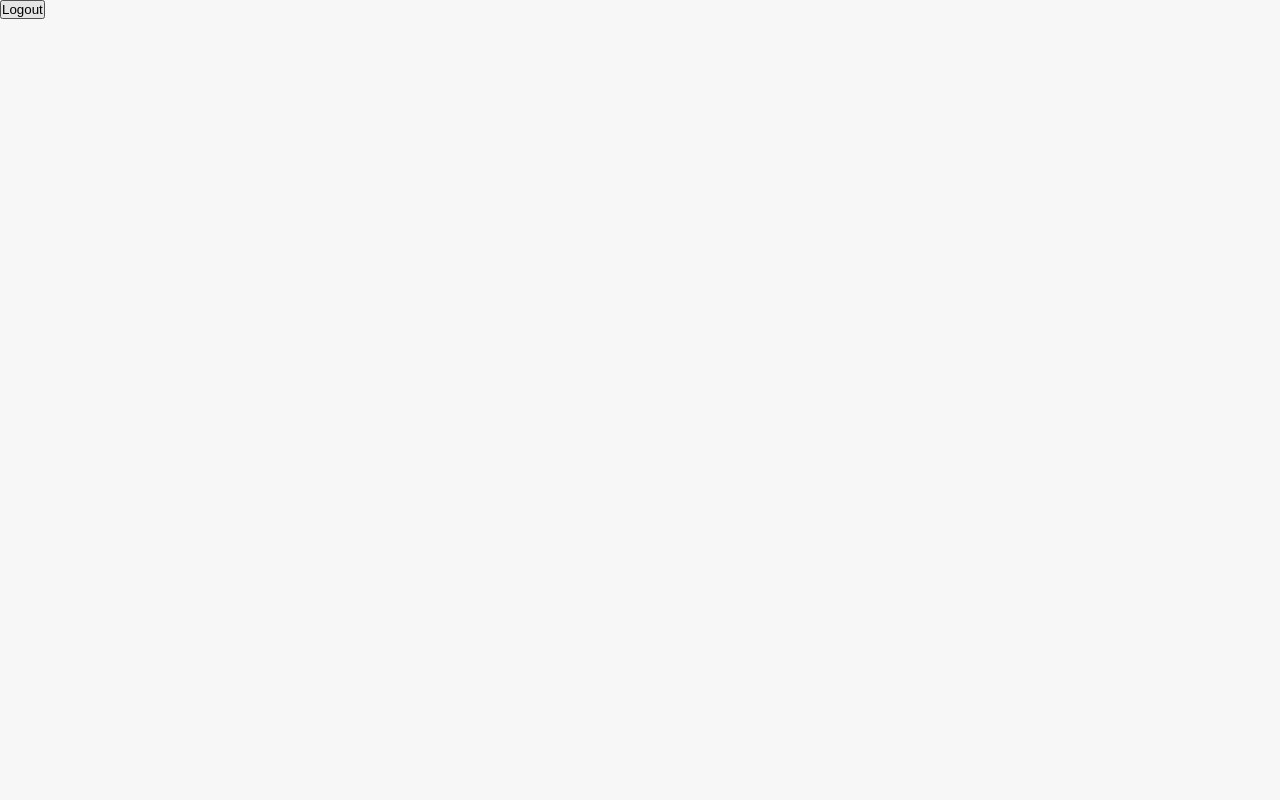
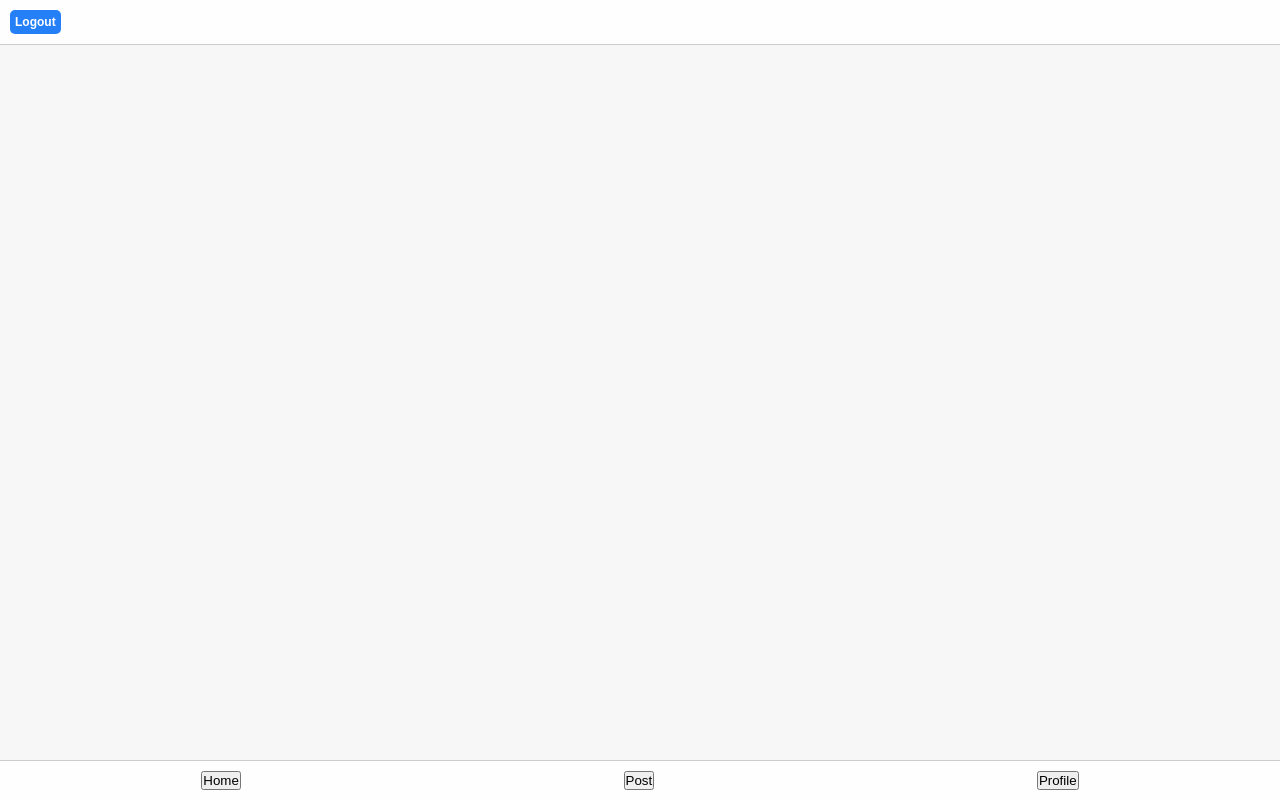
Before and after one commit to AbulSyed/post-app, a Vue app in the folder post-client/: page / in a window 1280 px wide. Built offline with nearby package versions, Linux system fonts and the light colour scheme; sample sign-in values are in the browser's storage.

Commit message:
header & footer

```diff
--- /dev/null
+++ b/post-client/src/components/Footer.vue
@@ -0,0 +1,21 @@
+<template>
+  <div class="footer">
+    <button>Home</button>
+    <button>Post</button>
+    <button>Profile</button>
+  </div>
+</template>
+
+<style scoped>
+.footer {
+  position: fixed;
+  bottom: 0;
+  left: 0;
+  right: 0;
+  padding: 1rem;
+  border-top: 1px solid #ccc;
+  background: rgb(255, 254, 254);
+  display: flex;
+  justify-content: space-around;
+}
+</style>
--- /dev/null
+++ b/post-client/src/components/Header.vue
@@ -0,0 +1,54 @@
+<template>
+  <div class="header">
+    <div v-if="user">
+      <p>Welcome {{ user.name }}</p>
+    </div>
+    <button @click="handleClick">Logout</button>
+  </div>
+</template>
+
+<script>
+import { mapState } from 'vuex'
+
+export default {
+  computed: {
+    ...mapState(['user'])
+  },
+  methods: {
+    handleClick(){
+      this.$store.dispatch('logout')
+      this.$router.push({ name: 'Login' })
+    }
+  }
+}
+</script>
+
+<style scoped>
+.header {
+  position: sticky;
+  top: 0;
+  left: 0;
+  right: 0;
+  display: flex;
+  justify-content: space-between;
+  align-items: center;
+  padding: 1rem;
+  border-bottom: 1px solid #ccc;
+  background: rgb(255, 254, 254);
+}
+p {
+  font-size: 1.8rem;
+  font-weight: 700;
+}
+button {
+  border: none;
+  outline: none;
+  padding: .5rem;
+  background: #2580F7;
+  cursor: pointer;
+  border-radius: .5rem;
+  color: #fff;
+  font-size: 1.2rem;
+  font-weight: 700;
+}
+</style>
--- a/post-client/src/views/Home.vue
+++ b/post-client/src/views/Home.vue
@@ -1,16 +1,15 @@
 <template>
   <div class="home">
-    <button @click="handleClick">Logout</button>
+    <Header />
+    <Footer />
   </div>
 </template>
 
 <script>
+import Header from '../components/Header.vue'
+import Footer from '../components/Footer.vue'
+
 export default {
-  methods: {
-    handleClick(){
-      this.$store.dispatch('logout')
-      this.$router.push({ name: 'Login' })
-    }
-  }
+  components: { Header, Footer }
 }
 </script>
```
